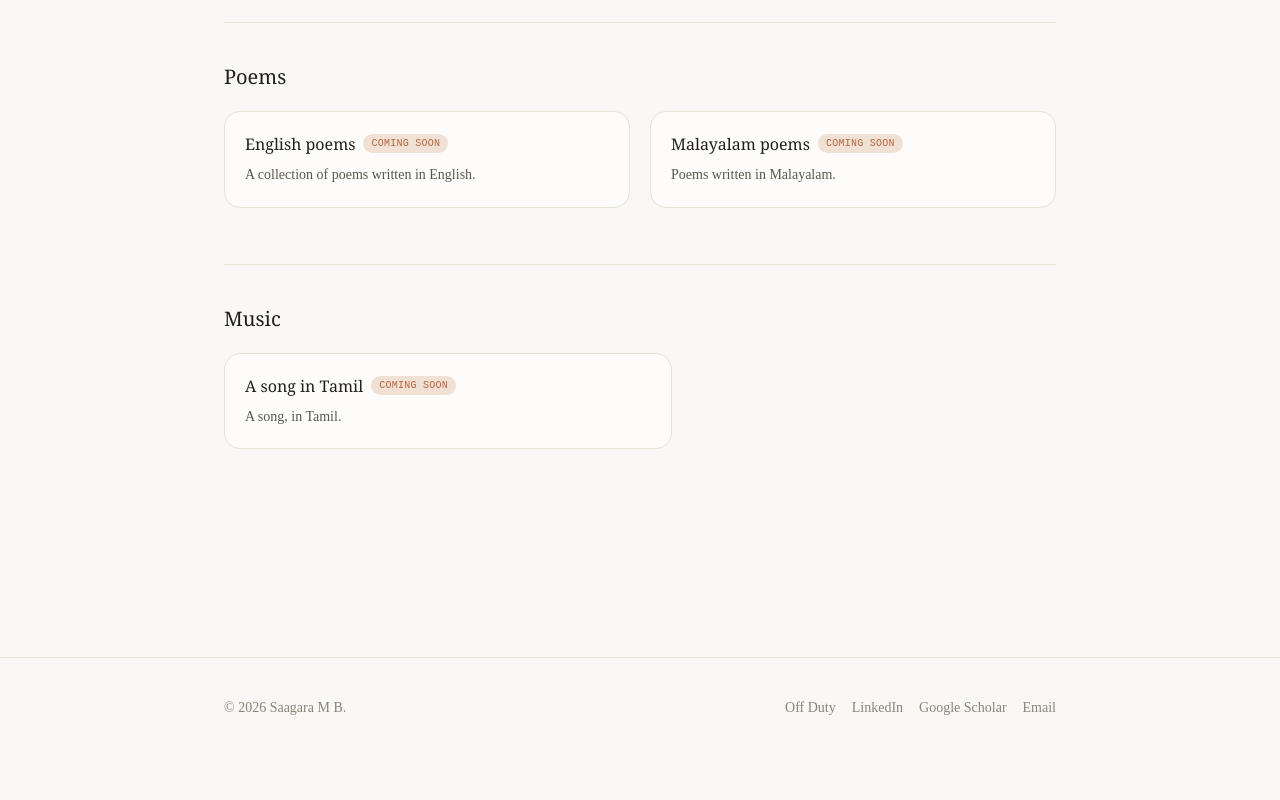
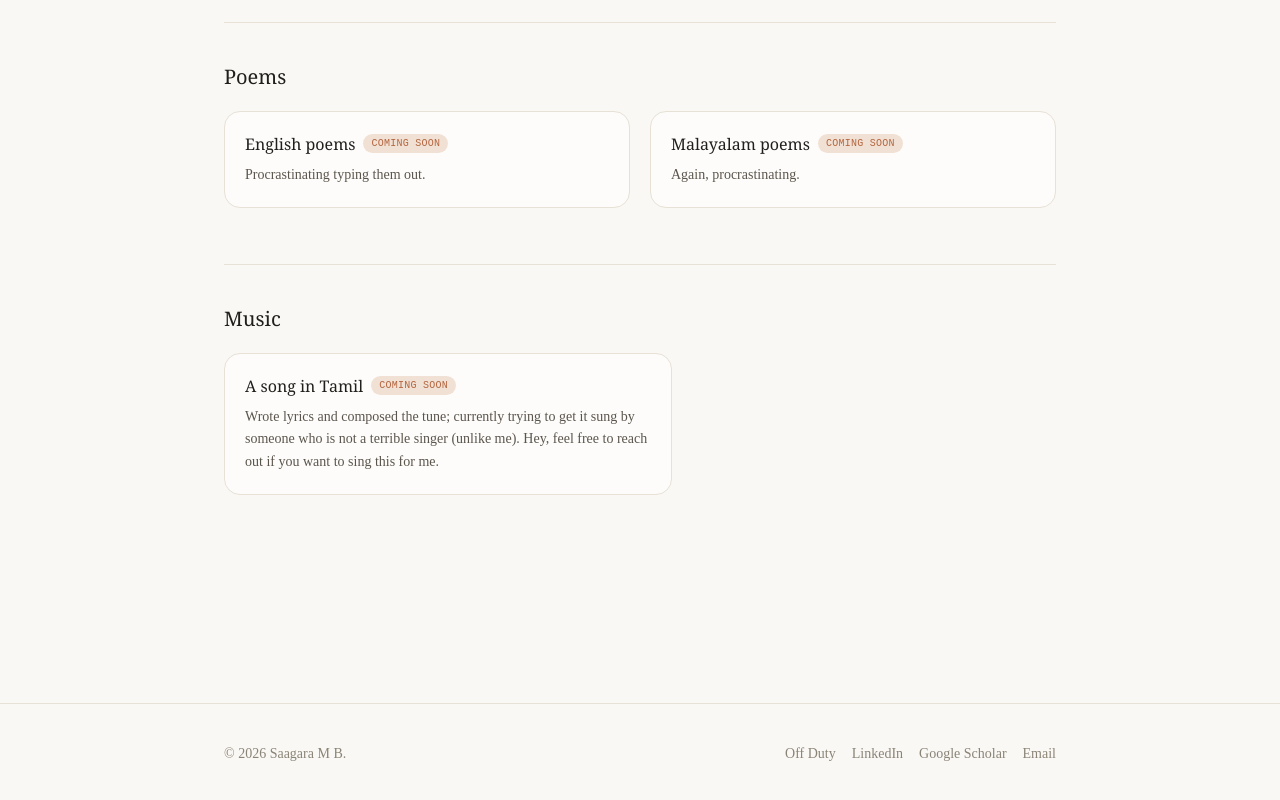
Before and after one commit to SaagaraMB/saagara-portfolio, a Next.js app: page /off-duty in a window 1280 px wide. Shown: the part 811-1611 px from the top of the page. Before the commit the page ends 1569 px from the top, so only its background shows below. Built offline with nearby package versions, Linux system fonts and the light colour scheme.

Commit message:
Update Off Duty placeholder copy for poems and song

```diff
--- a/app/off-duty/page.tsx
+++ b/app/off-duty/page.tsx
@@ -50,11 +50,11 @@ export default function OffDutyPage() {
         <div className="grid sm:grid-cols-2 gap-5">
           <PlaceholderCard
             title="English poems"
-            body="A collection of poems written in English."
+            body="Procrastinating typing them out."
           />
           <PlaceholderCard
             title="Malayalam poems"
-            body="Poems written in Malayalam."
+            body="Again, procrastinating."
           />
         </div>
       </section>
@@ -62,7 +62,10 @@ export default function OffDutyPage() {
       {/* Music */}
       <section className="pb-14 border-t border-line pt-10">
         <h2 className="font-display text-xl text-ink mb-5">Music</h2>
-        <PlaceholderCard title="A song in Tamil" body="A song, in Tamil." />
+        <PlaceholderCard
+          title="A song in Tamil"
+          body="Wrote lyrics and composed the tune; currently trying to get it sung by someone who is not a terrible singer (unlike me). Hey, feel free to reach out if you want to sing this for me."
+        />
       </section>
     </div>
   );
```
